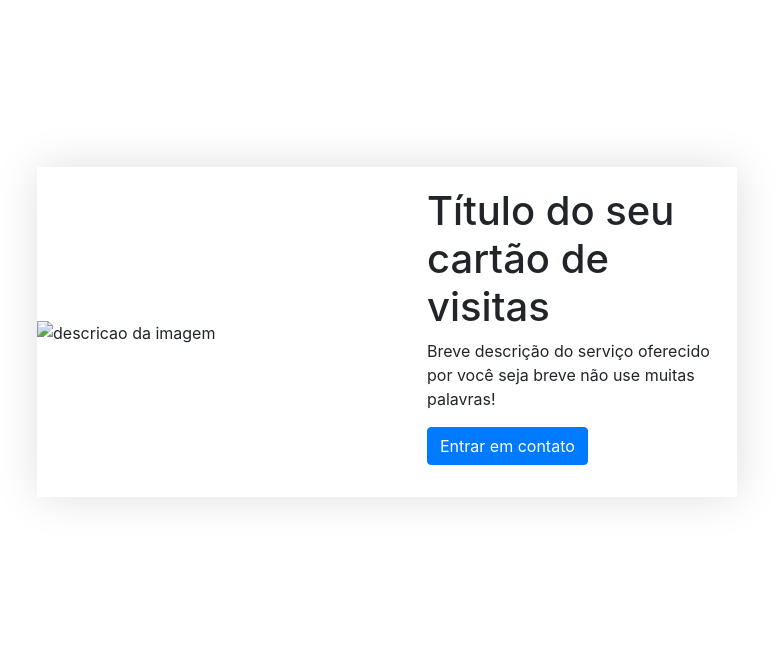
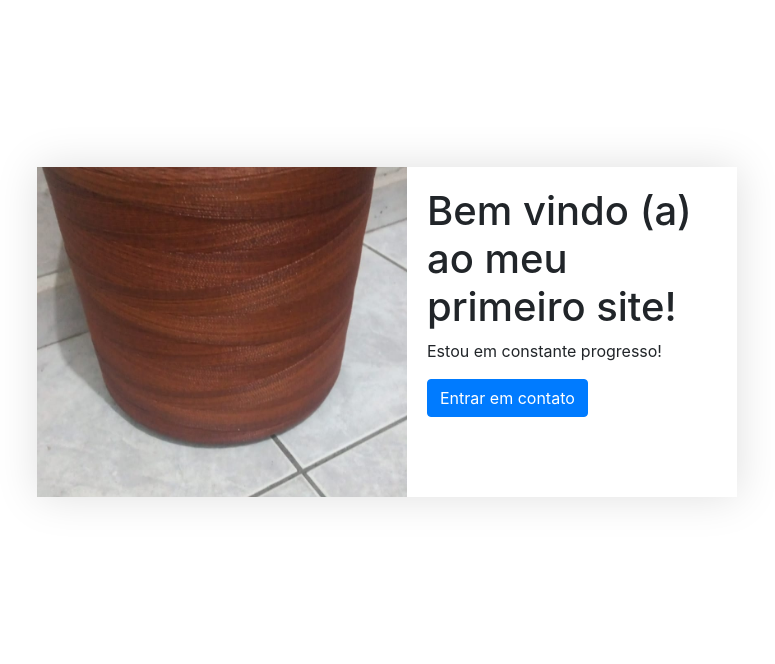
Before and after one commit to Iantaniguchi/cartaodevisita, a plain HTML site: page index.html in a window 1280 px wide. Shown: the part 68-732 px from the top of the page, without its empty margins (253-1028 px from the left). Drawn offline with nearby package versions, Linux system fonts and the light colour scheme; files that its build step writes are made by us from their sources.

Commit message:
Update index.html

```diff
--- a/index.html
+++ b/index.html
@@ -7,19 +7,19 @@
 
     <!-- Bootstrap CSS -->
     <link rel="stylesheet" href="https://stackpath.bootstrapcdn.com/bootstrap/4.5.0/css/bootstrap.min.css" integrity="sha384-9aIt2nRpC12Uk9gS9baDl411NQApFmC26EwAOH8WgZl5MYYxFfc+NcPb1dKGj7Sk" crossorigin="anonymous">
-    <link rel="stylesheet" href="css/style.css">
+    <link rel="stylesheet" href="style.css">
 
-    <title>Cartão de visitas</title>
+    <title>Cartão de Visitas!</title>
   </head>
   <body>
       <main class="content">
         <section class="container-cart">
             <figure class="figure-cart">
-                <img class="img-fluid" src="fotorola.jpg" alt="descricao da imagem">
+                <img class="img-fluid" src="fotorolola.jpeg" alt="descricao da imagem">
             </figure>
             <article class="article-cart">
-                <h1>Título do seu cartão de visitas</h1>
-                <p>Breve descrição do serviço oferecido por você seja breve não use muitas palavras!</p>
+                <h1>Bem vindo (a) ao meu primeiro site!</h1>
+                <p>Estou em constante progresso!</p>
 
                 <button type="button" class="btn btn-primary data-toggle=" data-toggle="modal" data-target="#modalcontact">Entrar em contato</button>
             </article>
```
